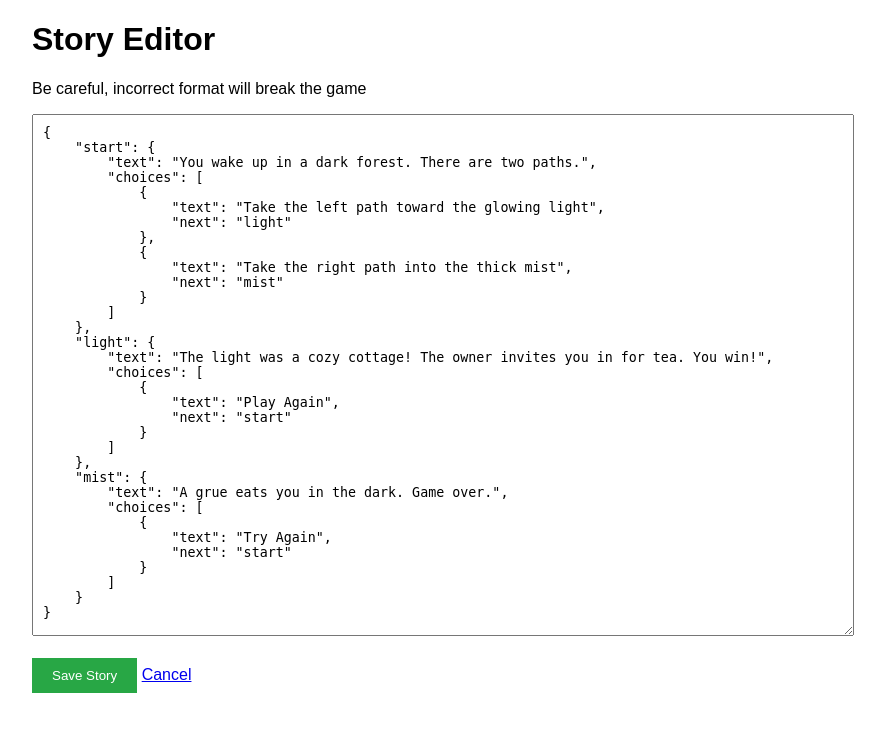
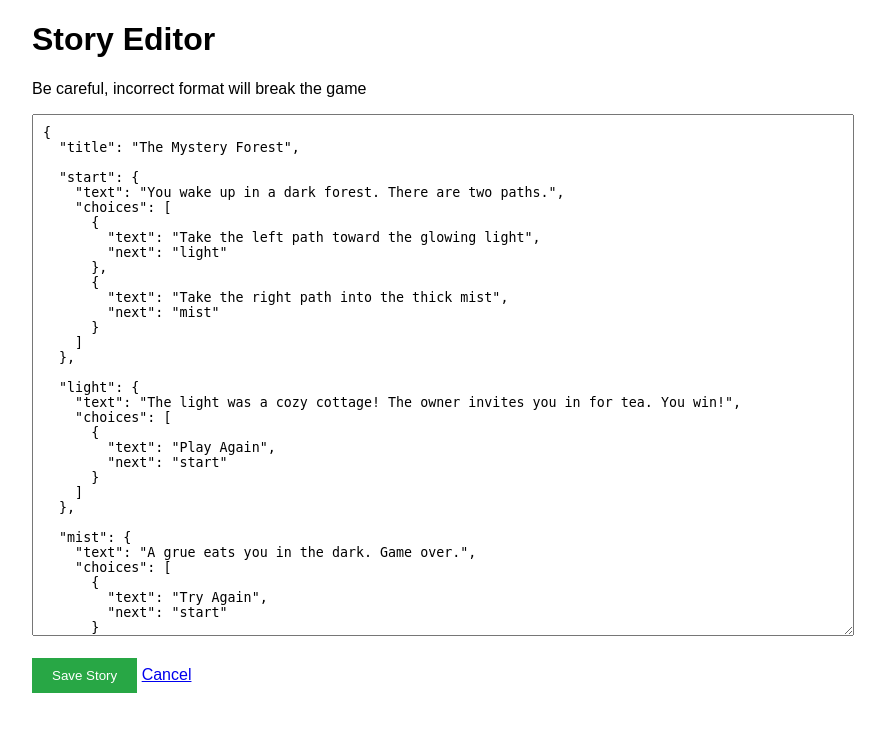
Before and after one commit to chrimson/inNar, a Flask app: page /edit in a window 1280 px wide. Shown: the top 732 px of the page, without its empty margins (208-1093 px from the left). Run offline with Flask 3, Linux system fonts and the light colour scheme.

Commit message:
Add title

```diff
--- a/app.py
+++ b/app.py
@@ -29,12 +29,13 @@ STORY = load_story()
 
 @app.route('/', methods=['GET', 'POST'])
 def game():
-    node = "start"
+    node = 'start'
     if request.method == 'POST':
         node = request.form.get('node', 'start')
 
-    scene = STORY.get(node, STORY["start"])
-    return render_template("index.html", scene=scene)
+    title = STORY['title']
+    scene = STORY.get(node, STORY['start'])
+    return render_template('index.html', title=title, scene=scene)
 
 @app.route('/edit', methods=['GET', 'POST'])
 @auth.login_required
@@ -52,7 +53,7 @@ def edit_story():
     with open(STORY_FILE, 'r') as f:
         content = f.read()
 
-    return render_template("edit.html", content=content)
+    return render_template('edit.html', content=content)
 
 if __name__ == '__main__':
     app.run(debug=True, host='0.0.0.0')
--- a/story.json
+++ b/story.json
@@ -1,4 +1,6 @@
 {
+  "title": "The Mystery Forest",
+
   "start": {
     "text": "You wake up in a dark forest. There are two paths.",
     "choices": [
@@ -12,6 +14,7 @@
       }
     ]
   },
+
   "light": {
     "text": "The light was a cozy cottage! The owner invites you in for tea. You win!",
     "choices": [
@@ -21,6 +24,7 @@
       }
     ]
   },
+
   "mist": {
     "text": "A grue eats you in the dark. Game over.",
     "choices": [
--- a/templates/index.html
+++ b/templates/index.html
@@ -1,7 +1,7 @@
 <!DOCTYPE html>
 <html>
 <head>
-    <title>Adventure Game</title>
+    <title>Interactive Narrative</title>
     <style>
         body { font-family: sans-serif; max-width: 600px; margin: 50px auto; line-height: 1.6; }
         .choice-btn {
@@ -20,7 +20,7 @@
     </style>
 </head>
 <body>
-    <h1>The Mystery Forest</h1>
+    <h1>{{ title }}</h1>
 
     <p>{{ scene['text'] }}</p>
 
```
Lines whose indentation alone changed are shown as unchanged.
